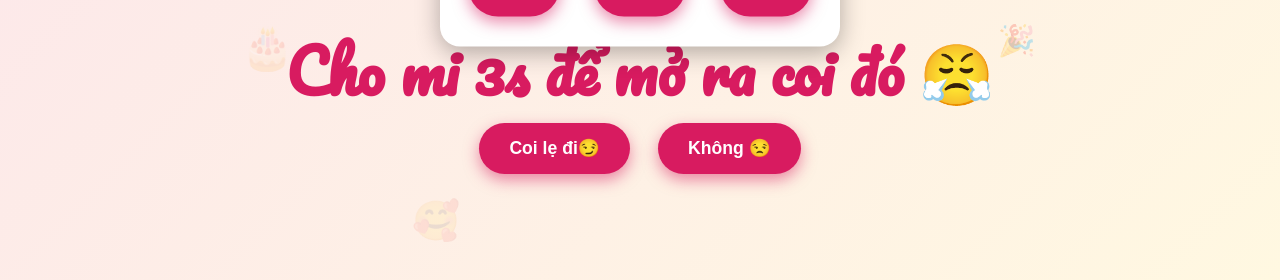
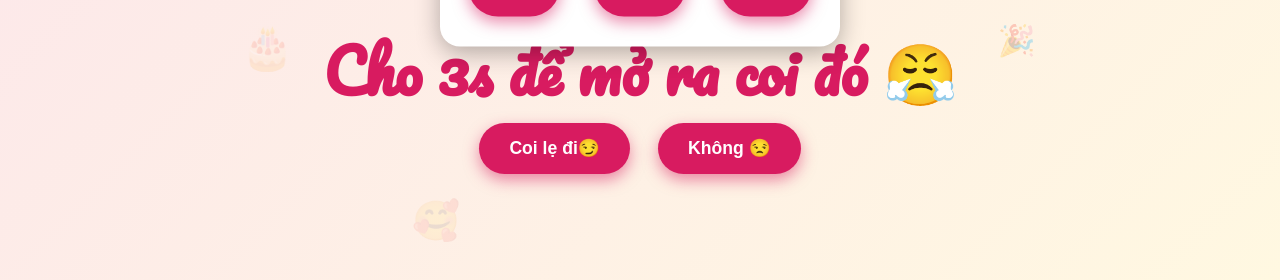
Before and after one commit to mitvan990-ai/Birthday, a plain HTML site: page Memories.html in a window 1280 px wide. Shown: the part 516-796 px from the top of the page. Drawn offline with Linux system fonts and the light colour scheme.

Commit message:
Update Memories.html

```diff
--- a/Memories.html
+++ b/Memories.html
@@ -16,7 +16,7 @@
   <h1>Ê Biết Nay Ngày Gì Không ???</h1>
   <img src="https://scontent.fhan14-3.fna.fbcdn.net/v/t39.30808-6/477007570_1360864238240780_6167372633046155975_n.jpg?_nc_cat=110&ccb=1-7&_nc_sid=833d8c&_nc_ohc=KUdfq9OQVN0Q7kNvwHZ728P&_nc_oc=AdlOxYlvkROsoLbUCUe5P86yhVNekvKjlFgkDRbZlxfEktLTBx70CCbb0S6SuNsL1dQ&_nc_zt=23&_nc_ht=scontent.fhan14-3.fna&_nc_gid=hM_k6qvWnRAs0HfQTxFdrg&oh=00_AfWVedLpawrfjWY1BS4LXimw2TtWJiMKfuJmIOFjCeLoDQ&oe=68B9A533" alt="Avatar" class="avatar" />
 
-  <h1>Cho mi 3s để mở ra coi đó 😤</h1>
+  <h1>Cho 3s để mở ra coi đó 😤</h1>
 
   <div>
     <button class="btn" id="open-gift-btn" aria-haspopup="dialog" aria-controls="popup" aria-expanded="false">Coi lẹ đi😏</button>
```
